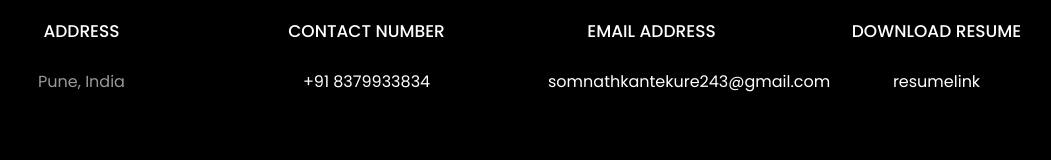
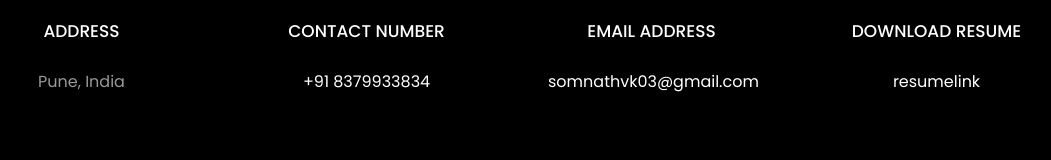
Before and after one commit to Somnath9392/somnath.github.io, a plain HTML site: page index.html in a window 1280 px wide. Shown: the part 5274-5434 px from the top of the page, without its empty margins (131-1182 px from the left). Drawn offline with Linux system fonts and the light colour scheme; files whose address does not match are found by name.

Commit message:
Update index.html

```diff
--- a/index.html
+++ b/index.html
@@ -561,7 +561,7 @@
           			<span class="icon-paper-plane"></span>
           		</div>
           		<h3 class="mb-4">Email Address</h3>
-	            <p><a href="somnathkantekure243@gmail.com">somnathkantekure243@gmail.com</a></p>
+	            <p><a href="somnathvk03@gmail.com">somnathvk03@gmail.com</a></p>
 	          </div>
           </div>
           <div class="col-md-6 col-lg-3 d-flex ftco-animate">
```
